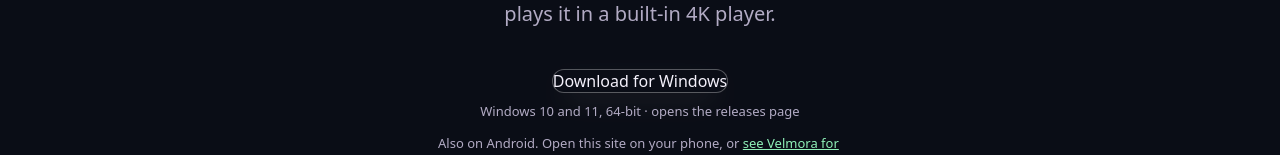
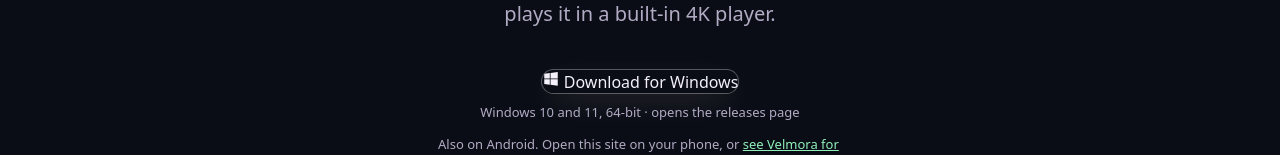
Before and after one commit to ashfaqizop/Velmora, a Svelte app in the folder site/: page /docs/install in a window 1280 px wide. Shown: the part 552-707 px from the top of the page. Built offline with nearby package versions, Linux system fonts and the light colour scheme; no server answers; the database is empty.

Commit message:
site: the Windows mark next to Android's
Material Symbols has the Android robot but no Windows logo, so the
download button, the platform switch, the footer and the also-on lines
use a small inline Windows mark.

Co-Authored-By: ashfaqizop <ashfaqizop@gmail.com>

```diff
--- a/site/src/components/DownloadButton.svelte
+++ b/site/src/components/DownloadButton.svelte
@@ -2,6 +2,7 @@
   import { screen } from "../lib/media.svelte";
   import { latest } from "../lib/latest.svelte";
   import { megabytes, RELEASES_URL } from "../lib/release";
+  import WindowsIcon from "./WindowsIcon.svelte";
 
   // The main call to action. Points straight at the newest installer; if
   // GitHub can't be reached it falls back to the releases page.
@@ -13,7 +14,7 @@
 
 <div class="dl">
   <m3e-button variant="filled" size={screen.phone ? "medium" : size} shape="rounded" {href} class="cta">
-    <m3e-icon slot="icon" name="download" filled></m3e-icon>
+    <span slot="icon" class="wi"><WindowsIcon size={18} /></span>
     Download for Windows
   </m3e-button>
   {#if details}
@@ -59,6 +60,9 @@
   .cta:hover {
     transform: translateY(-2px);
   }
+  .wi {
+    display: inline-flex;
+  }
   .meta {
     max-width: 100%;
     font-size: 13px;
--- a/site/src/components/Footer.svelte
+++ b/site/src/components/Footer.svelte
@@ -1,5 +1,6 @@
 <script lang="ts">
   import Logo from "./Logo.svelte";
+  import WindowsIcon from "./WindowsIcon.svelte";
   import { REPO_URL, RELEASES_URL } from "../lib/release";
 
   // Four short columns instead of one long list.
@@ -66,7 +67,7 @@
         <Logo size={30} />
         <p>Every source, one search. Free for Windows and Android, powered by the open-source <a href="/universeapi/">UniverseAPI engine</a>.</p>
         <div class="get">
-          <a href="/download/?for=windows"><m3e-icon name="desktop_windows"></m3e-icon>Windows</a>
+          <a href="/download/?for=windows" class="win"><WindowsIcon size={15} />Windows</a>
           <a href="/android/" class="droid"><m3e-icon name="android"></m3e-icon>Android</a>
         </div>
       </div>
@@ -143,6 +144,9 @@
   .get a:hover {
     border-color: rgb(50 113 254 / 60%);
     background: rgb(50 113 254 / 10%);
+  }
+  .get a.win :global(svg) {
+    color: #8fb4ff;
   }
   .get a.droid m3e-icon {
     color: #3ddc84;
--- a/site/src/components/PlatformSwitch.svelte
+++ b/site/src/components/PlatformSwitch.svelte
@@ -1,5 +1,6 @@
 <script lang="ts">
   import { PLATFORMS, rememberPlatform, type Platform } from "../lib/platform";
+  import WindowsIcon from "./WindowsIcon.svelte";
 
   // A pill switch between Windows and Android, the thumb springing across.
   // The side for the device you're on is marked.
@@ -17,7 +18,7 @@
   <span class="thumb {value}" aria-hidden="true"></span>
   {#each LIST as p (p)}
     <button role="tab" aria-selected={value === p} class:on={value === p} onclick={() => pick(p)}>
-      <m3e-icon name={PLATFORMS[p].icon}></m3e-icon>
+      {#if p === "windows"}<WindowsIcon size={18} />{:else}<m3e-icon name={PLATFORMS[p].icon}></m3e-icon>{/if}
       {PLATFORMS[p].name}
       {#if detected === p}<span class="you">Your device</span>{/if}
     </button>
--- a/site/src/components/SmartDownload.svelte
+++ b/site/src/components/SmartDownload.svelte
@@ -1,6 +1,7 @@
 <script lang="ts">
   import AndroidDownloadButton from "./AndroidDownloadButton.svelte";
   import DownloadButton from "./DownloadButton.svelte";
+  import WindowsIcon from "./WindowsIcon.svelte";
 
   // One download, for the device you're on: Android phones get the APK,
   // everything else the Windows installer. The other one is a line below.
@@ -11,7 +12,7 @@
   {#if android}
     <AndroidDownloadButton />
     <p class="also">
-      <m3e-icon name="desktop_windows"></m3e-icon>
+      <span class="mark"><WindowsIcon size={17} /></span>
       <span>Also on Windows. Open <b>getvelmora.dpdns.org</b> on your PC to get it.</span>
     </p>
   {:else}
@@ -49,6 +50,11 @@
     flex: none;
     color: #8ff0b8;
   }
+  .mark {
+    display: inline-flex;
+    flex: none;
+    color: #8fb4ff;
+  }
   .also b {
     color: var(--ink);
     font-weight: 600;
--- /dev/null
+++ b/site/src/components/WindowsIcon.svelte
@@ -0,0 +1,17 @@
+<script lang="ts">
+  // The Windows mark (four panes), for where Windows sits next to Android.
+  // Material Symbols has the Android robot but no Windows logo.
+  let { size = 20 }: { size?: number } = $props();
+</script>
+
+<svg class="win" width={size} height={size} viewBox="0 0 24 24" aria-hidden="true" fill="currentColor">
+  <path d="M3 5.1 10.4 4v7.3H3zM11.4 3.9 21 2.5v8.8h-9.6zM3 12.3h7.4v7.3L3 18.5zM11.4 12.3H21v8.8l-9.6-1.4z" />
+</svg>
+
+<style>
+  .win {
+    flex: none;
+    display: inline-block;
+    vertical-align: middle;
+  }
+</style>
```
